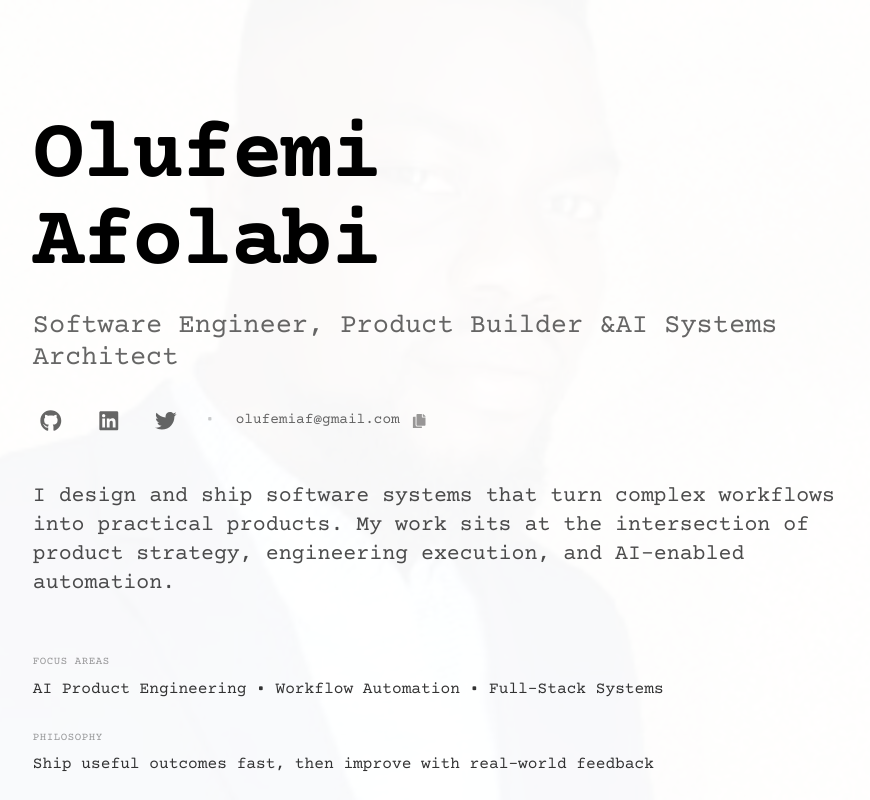
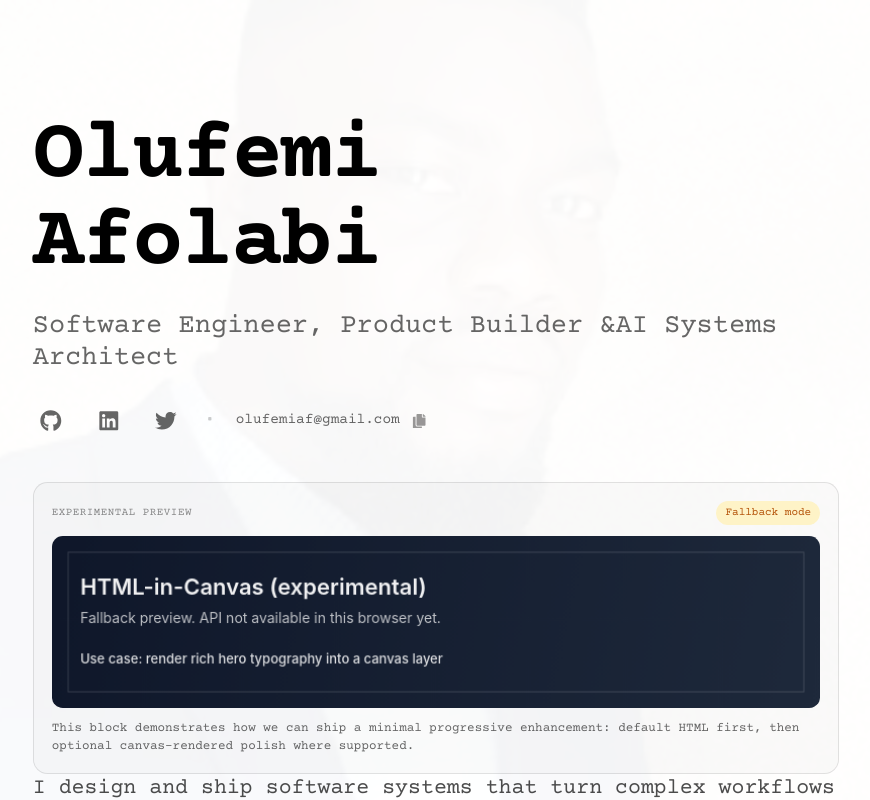
Before and after one commit to olufemi424/portfoliov2, a Next.js app: page / in a window 1280 px wide. Shown: the top 800 px of the page, without its empty margins (204-1074 px from the left). Built offline with nearby package versions, Linux system fonts and the light colour scheme.

Commit message:
feat: add experimental html-in-canvas preview block

```diff
--- /dev/null
+++ b/src/components/experimental/HtmlInCanvasDemo.tsx
@@ -0,0 +1,90 @@
+"use client";
+
+import { useEffect, useRef, useState } from "react";
+
+export const HtmlInCanvasDemo = () => {
+  const canvasRef = useRef<HTMLCanvasElement | null>(null);
+  const [supported, setSupported] = useState(false);
+
+  useEffect(() => {
+    setSupported(
+      Object.prototype.hasOwnProperty.call(
+        HTMLCanvasElement.prototype,
+        "drawElementImage"
+      )
+    );
+  }, []);
+
+  useEffect(() => {
+    const canvas = canvasRef.current;
+    if (!canvas) return;
+
+    const ctx = canvas.getContext("2d");
+    if (!ctx) return;
+
+    const width = canvas.width;
+    const height = canvas.height;
+
+    ctx.clearRect(0, 0, width, height);
+
+    const gradient = ctx.createLinearGradient(0, 0, width, height);
+    gradient.addColorStop(0, "#0f172a");
+    gradient.addColorStop(1, "#1e293b");
+
+    ctx.fillStyle = gradient;
+    ctx.fillRect(0, 0, width, height);
+
+    ctx.strokeStyle = "rgba(255,255,255,0.16)";
+    ctx.strokeRect(16, 16, width - 32, height - 32);
+
+    ctx.fillStyle = "rgba(255,255,255,0.94)";
+    ctx.font = "600 22px Inter, system-ui, sans-serif";
+    ctx.fillText("HTML-in-Canvas (experimental)", 28, 58);
+
+    ctx.fillStyle = "rgba(255,255,255,0.72)";
+    ctx.font = "400 14px Inter, system-ui, sans-serif";
+    ctx.fillText(
+      supported
+        ? "Browser API detected. Good candidate for subtle hero effects."
+        : "Fallback preview. API not available in this browser yet.",
+      28,
+      86
+    );
+
+    ctx.fillStyle = "rgba(255,255,255,0.85)";
+    ctx.font = "500 13px Inter, system-ui, sans-serif";
+    ctx.fillText("Use case: render rich hero typography into a canvas layer", 28, 126);
+  }, [supported]);
+
+  return (
+    <div className="mt-8 rounded-2xl border border-black/10 bg-black/[0.02] p-4 sm:p-5">
+      <div className="mb-3 flex items-center justify-between gap-3">
+        <p className="text-xs uppercase tracking-wider text-black/45">
+          Experimental preview
+        </p>
+        <span
+          className={`rounded-full px-2.5 py-1 text-[11px] font-medium ${
+            supported
+              ? "bg-green-100 text-green-700"
+              : "bg-amber-100 text-amber-700"
+          }`}
+        >
+          {supported ? "API detected" : "Fallback mode"}
+        </span>
+      </div>
+
+      <canvas
+        ref={canvasRef}
+        width={760}
+        height={170}
+        className="h-auto w-full rounded-xl"
+        aria-label="HTML in canvas experiment preview"
+      />
+
+      <p className="mt-3 text-sm text-black/60">
+        This block demonstrates how we can ship a minimal progressive enhancement:
+        default HTML first, then optional canvas-rendered polish where supported.
+      </p>
+    </div>
+  );
+};
--- a/src/components/sections/HeroSection.tsx
+++ b/src/components/sections/HeroSection.tsx
@@ -10,6 +10,7 @@ import {
 import { MdCheck } from "react-icons/md";
 import Link from "next/link";
 import { useState } from "react";
+import { HtmlInCanvasDemo } from "@/components/experimental/HtmlInCanvasDemo";
 
 // Define image paths
 const IMAGES = {
@@ -119,6 +120,8 @@ export const HeroSection = () => {
               </div>
             </div>
 
+            <HtmlInCanvasDemo />
+
             {/* About - Clean Typography */}
             <div className="hero__about">
               <p className="hero__about-text text-base sm:text-lg md:text-xl lg:text-2xl text-black/70 leading-relaxed mb-12 sm:mb-14 md:mb-16 font-light">
```
